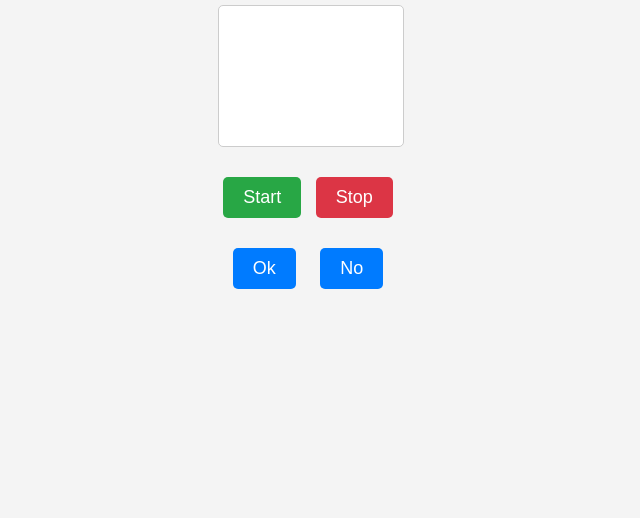
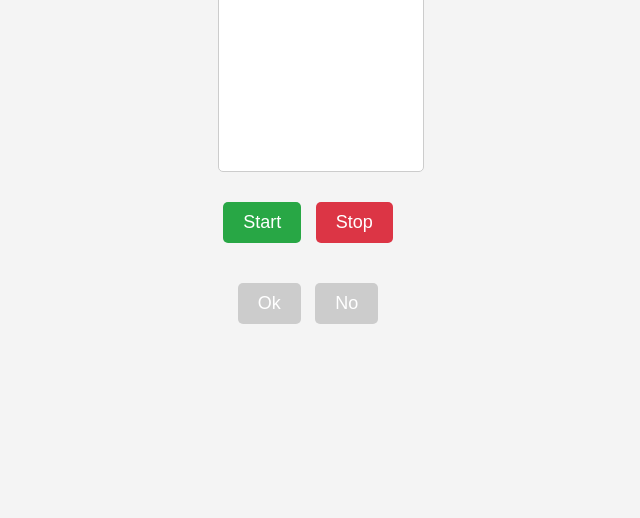
Before and after one commit to SpeedQuark/Speedreader-, a plain HTML site: page index.html in a window 1280 px wide. Shown: the part 282-800 px from the top of the page, without its empty margins (332-972 px from the left). Drawn offline with Linux system fonts and the light colour scheme.

Commit message:
Update styles.css

```diff
--- a/styles.css
+++ b/styles.css
@@ -19,11 +19,11 @@ h1 {
 .frase {
     font-size: 24px;
     margin: 20px 0;
-    padding: 20px;
+    padding: 30px;
     border: 1px solid #ccc;
     background-color: #fff;
     border-radius: 5px;
-    min-height: 100px;
+    min-height: 150px;
     display: flex;
     align-items: center;
     justify-content: center;
@@ -58,10 +58,16 @@ h1 {
     background-color: #c82333;
 }
 
+.mensaje {
+    margin-top: 20px;
+    font-size: 20px;
+    font-weight: bold;
+}
+
 .botones button {
     font-size: 18px;
     padding: 10px 20px;
-    margin: 0 10px;
+    margin: 10px 5px;
     cursor: pointer;
     border: none;
     border-radius: 5px;
@@ -69,14 +75,13 @@ h1 {
     color: white;
 }
 
-.botones button:hover {
-    background-color: #0056b3;
+.botones button:disabled {
+    background-color: #ccc;
+    cursor: not-allowed;
 }
 
-.mensaje {
-    margin-top: 20px;
-    font-size: 20px;
-    font-weight: bold;
+.botones button:hover:not(:disabled) {
+    background-color: #0056b3;
 }
 
 .resultado {
```
